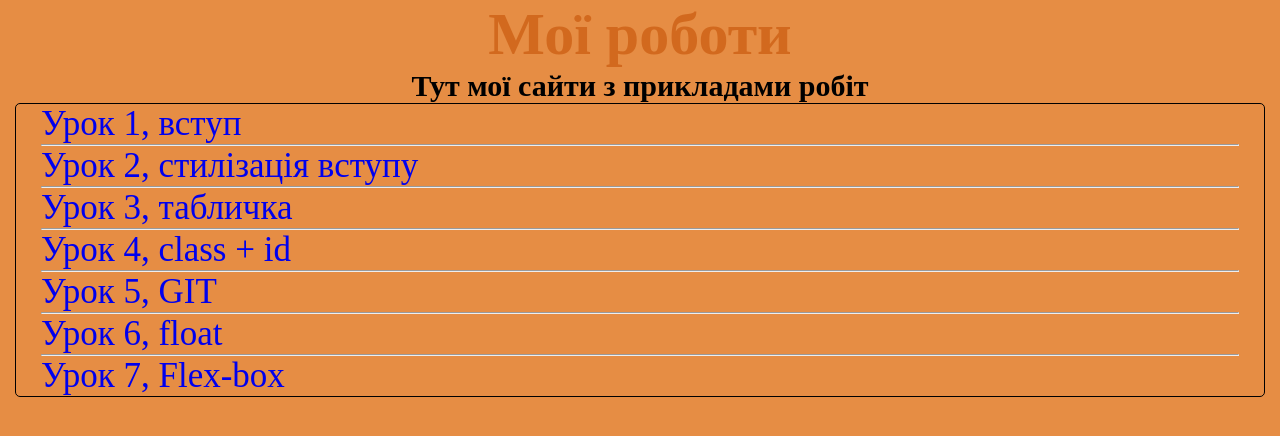
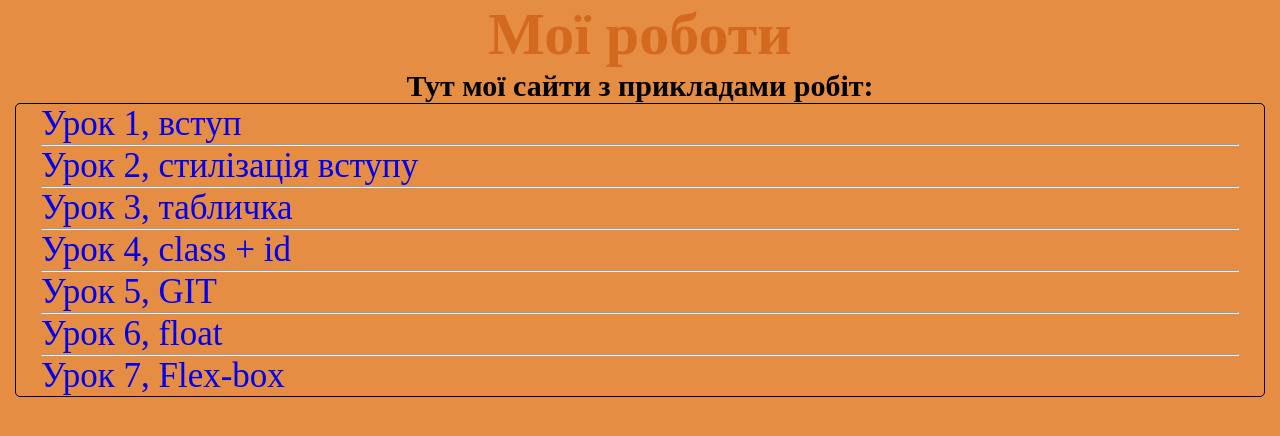
Before and after one commit to Monsterofood/IT-LESSONS, a plain HTML site: page index.html in a window 1280 px wide. Drawn offline with Linux system fonts and the light colour scheme.

Commit message:
My works

```diff
--- a/index.html
+++ b/index.html
@@ -9,7 +9,7 @@
 </head>
 <body>
     <h1>Мої роботи</h1>
-    <h2>Тут мої сайти з прикладами робіт </h2>
+    <h2>Тут мої сайти з прикладами робіт:</h2>
     <ol class="myworks">
 <table>
     <tr>
```
